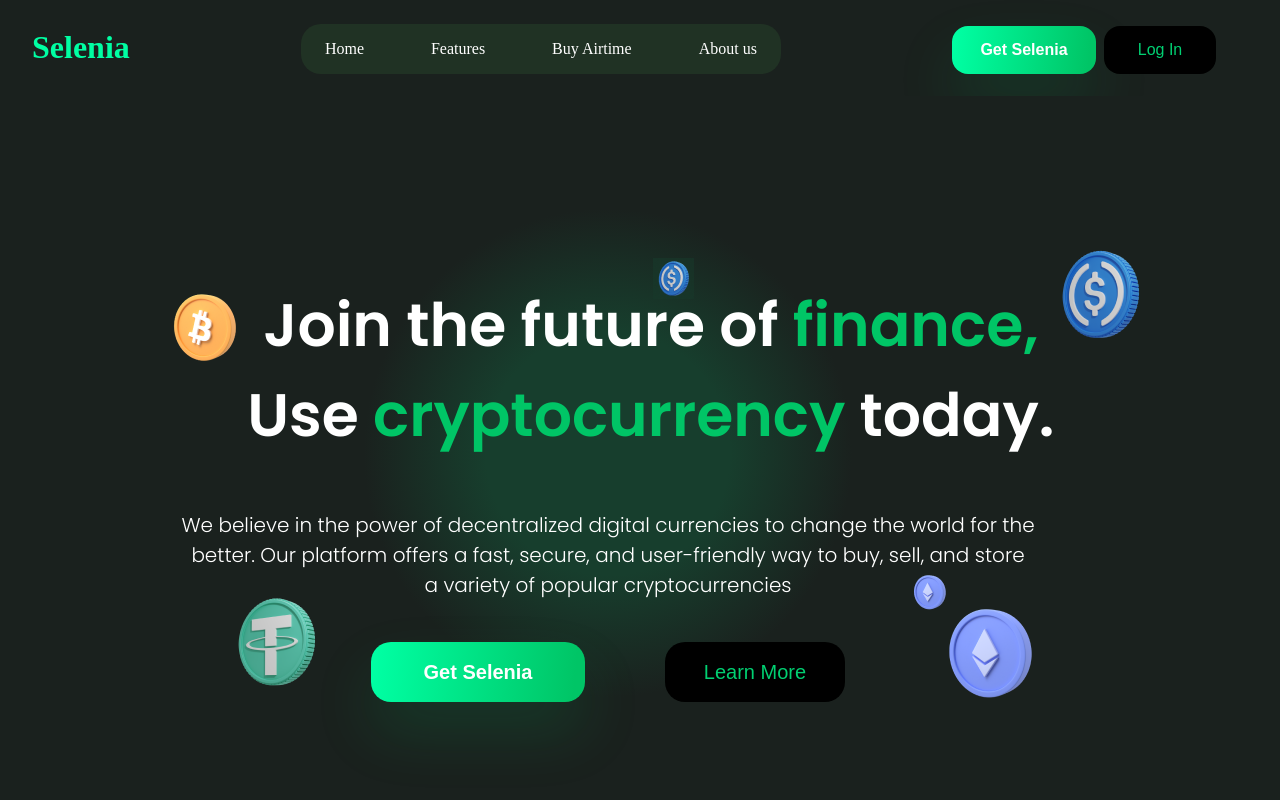
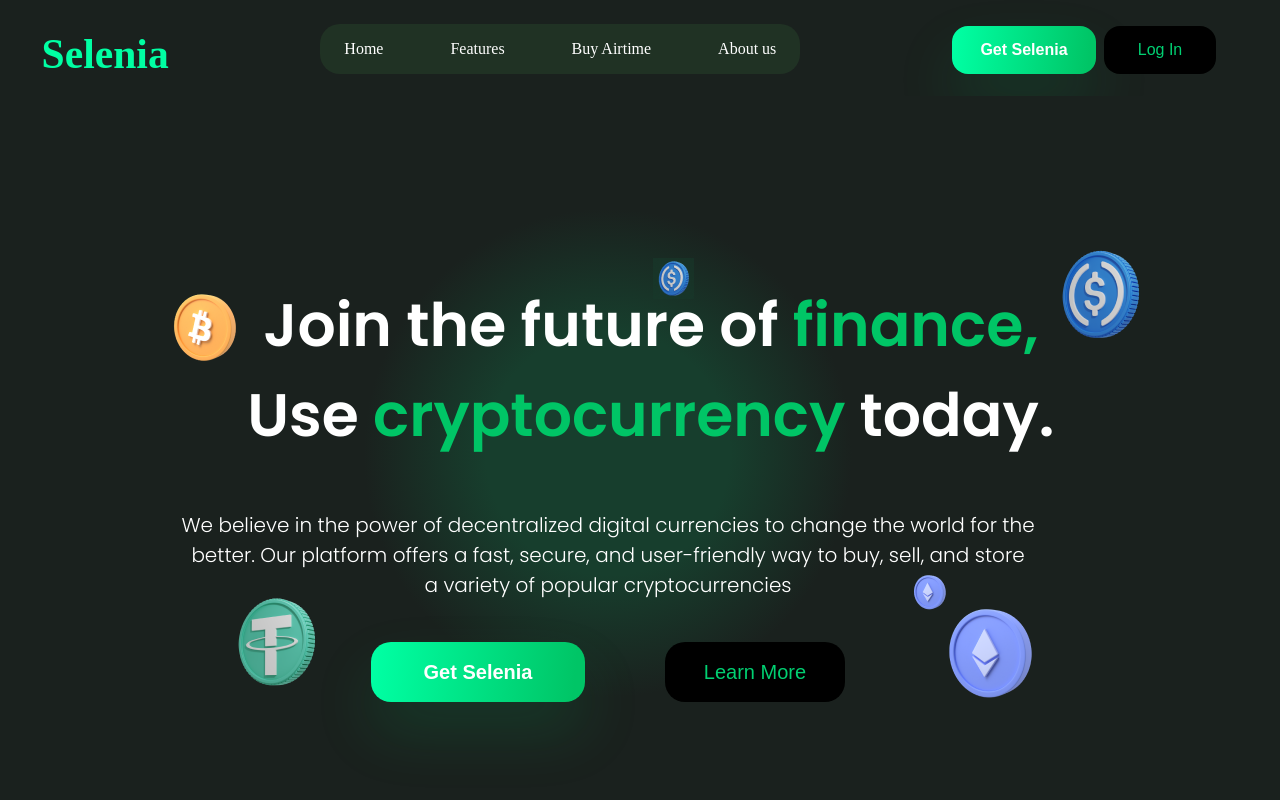
Before and after one commit to AkingboyeOluwa7/seleniaProject, a React (Create React App) app: page / in a window 1280 px wide. Shown: the top 800 px of the page. Built offline with nearby package versions, Linux system fonts and the light colour scheme.

Commit message:
Adjusted the font size

```diff
--- a/src/App.css
+++ b/src/App.css
@@ -26,7 +26,7 @@
 }
 
 .seleniaa-text {
-  font-size: 1em;
+  font-size: 1.3em;
   font-weight: 700;
   color: #00ffa3;
   padding-left: 2em;
```
